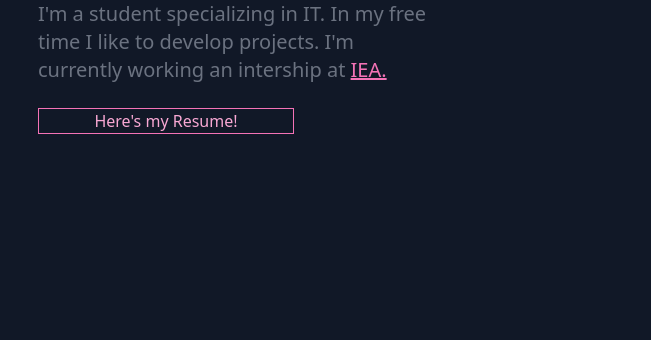
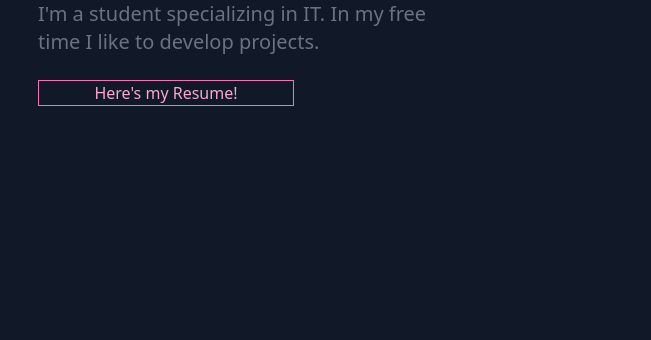
Before and after one commit to julietasegovia/julietasegovia, a website: page index.html in a window 1280 px wide. Shown: the part 460-800 px from the top of the page, without its empty margins (42-693 px from the left). Drawn offline with nearby package versions, Linux system fonts and the light colour scheme.

Commit message:
rewritten line

```diff
--- a/index.html
+++ b/index.html
@@ -15,7 +15,7 @@
                 <h1 class="pt-4 text-gray-300 font-semibold text-7xl">Julieta Segovia</h1>
                 <h2 class="pt-4 text-gray-400 font-medium text-5xl">I build websites and apps.</h2>
                 <div class="flex items-center justify-start pt-6 w-1/3 flex-col">
-                    <p class="text-gray-500 text-xl">I'm a student specializing in IT. In my free time I like to develop projects. I'm currently working an intership at <a href="" class="text-pink-400 underline hover:text-pink-300">IEA.</a></p>
+                    <p class="text-gray-500 text-xl">I'm a student specializing in IT. In my free time I like to develop projects.</p>
                 </div>
                 <div class="pt-6 w-1/3">
                     <button class="text-pink-300 border w-64 border-pink-400 hover:text-gray-900 hover:bg-pink-400">Here's my Resume!</button>
```
